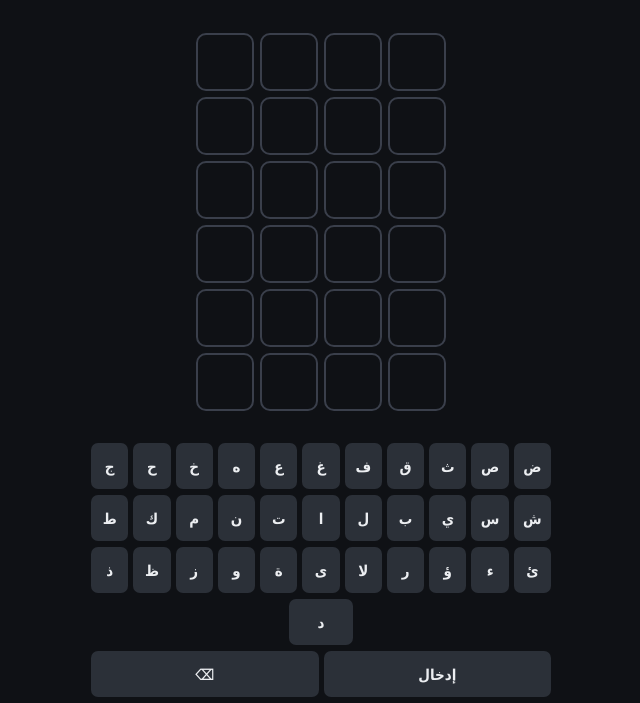
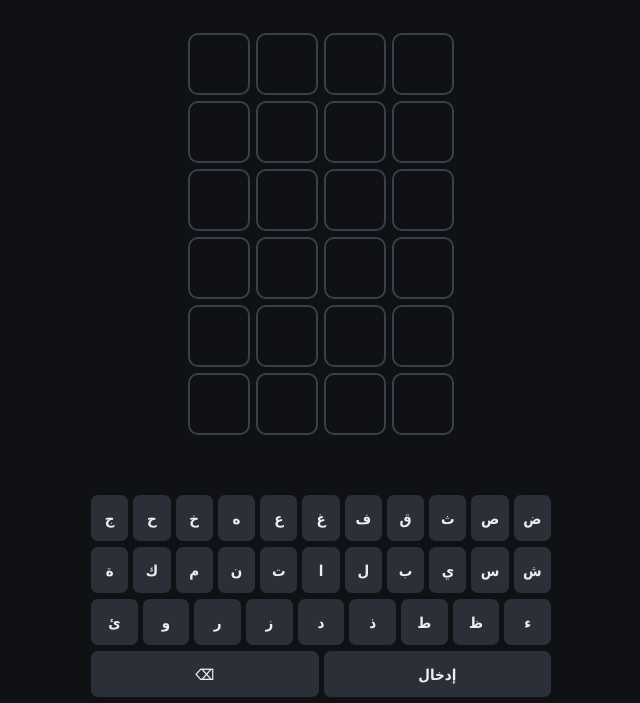
Before and after one commit to raa-file/wordle, a plain HTML site: page index.html in a window 1280 px wide. Shown: the part 97-800 px from the top of the page, without its empty margins (319-959 px from the left). Drawn offline with Linux system fonts and the light colour scheme.

Commit message:
Add files via upload

```diff
--- a/index.html
+++ b/index.html
@@ -362,9 +362,8 @@
   // dedicated action row, so no letter (like ذ) ever gets crowded off
   // narrow screens by the إدخال/⌫ buttons. =====
   const ROW1 = ["ض","ص","ث","ق","ف","غ","ع","ه","خ","ح","ج"];
-  const ROW2 = ["ش","س","ي","ب","ل","ا","ت","ن","م","ك","ط"];
-  const ROW3 = ["ئ","ء","ؤ","ر","لا","ى","ة","و","ز","ظ","ذ"];
-  const EXTRA_ROW = ["د"]; // not on the main iPhone rows; needed so all target letters stay typable
+  const ROW2 = ["ش","س","ي","ب","ل","ا","ت","ن","م","ك","ة"];
+  const ROW3 = ["ء","ظ","ط","ذ","د","ز","ر","و","ئ"];
 
   const boardEl = document.getElementById("board");
   const keyboardEl = document.getElementById("keyboard");
@@ -452,18 +451,6 @@
       });
       keyboardEl.appendChild(krow);
     });
-
-    // extra row for letters not on the main iPhone-style rows (e.g. د)
-    const extraRow = document.createElement("div");
-    extraRow.className = "krow extra-row";
-    EXTRA_ROW.forEach(letter=>{
-      const key = document.createElement("button");
-      key.className = "key key-extra";
-      key.textContent = letter;
-      key.dataset.letter = letter;
-      extraRow.appendChild(key);
-    });
-    keyboardEl.appendChild(extraRow);
 
     // dedicated action row — never competes with letters for space
     const actionRow = document.createElement("div");
@@ -720,12 +707,6 @@
     if(btn.dataset.action === "enter") return handleEnter();
     if(btn.dataset.action === "del") return handleDelete();
     if(btn.dataset.letter){
-      if(btn.dataset.letter === "لا"){
-        // combined key: insert ل then ا, but only as many as fit
-        if(currentGuess.length < WORD_LEN) handleKey("ل");
-        if(currentGuess.length < WORD_LEN) handleKey("ا");
-        return;
-      }
       handleKey(btn.dataset.letter);
     }
   });
```
